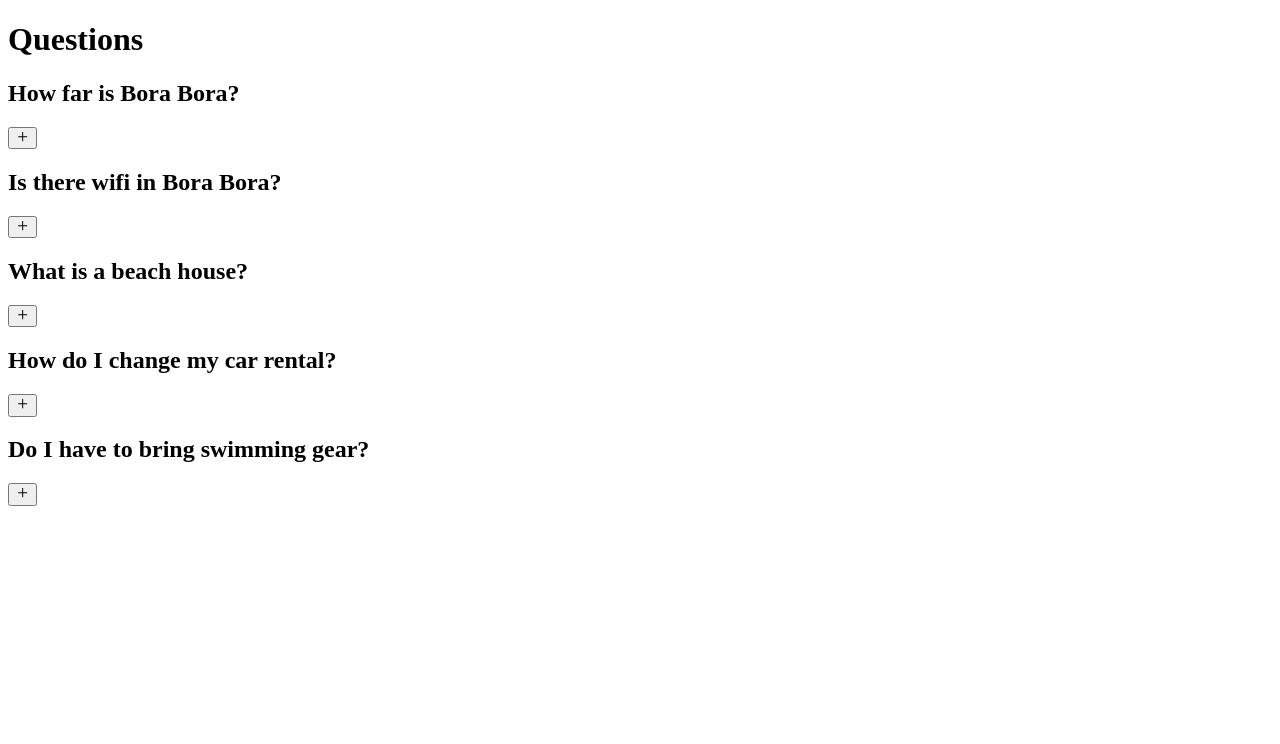
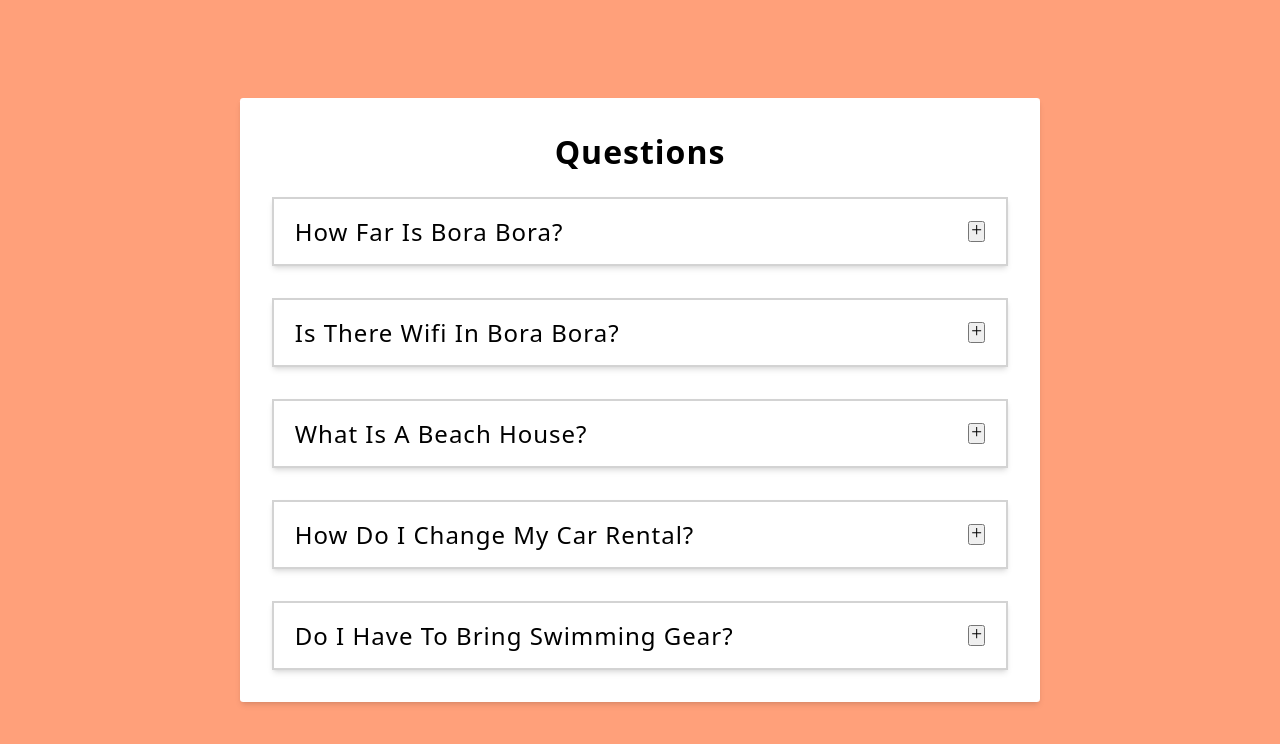
Before and after one commit to sun-n-y/questions, a React (Vite) app: page / in a window 1280 px wide. Shown: the top 744 px of the page. Built offline with nearby package versions, Linux system fonts and the light colour scheme.

Commit message:
add css checkpoint

```diff
--- a/src/Questions.jsx
+++ b/src/Questions.jsx
@@ -4,9 +4,11 @@ const Questions = ({ questions }) => {
   return (
     <>
       <h1>Questions</h1>
-      {questions.map((question) => {
-        return <SingleQuestion {...question} key={question.id} />;
-      })}
+      <div className="questions">
+        {questions.map((question) => {
+          return <SingleQuestion {...question} key={question.id} />;
+        })}
+      </div>
     </>
   );
 };
--- a/src/index.css
+++ b/src/index.css
@@ -0,0 +1,60 @@
+* {
+    margin: 0;
+    padding: 0;
+    box-sizing: border-box;
+}
+
+body {
+    text-transform: capitalize;
+    font-family: system-ui, -apple-system, BlinkMacSystemFont, 'Segoe UI', Roboto, Oxygen, Ubuntu, Cantarell, 'Open Sans', 'Helvetica Neue', sans-serif;
+    background-color: lightsalmon;
+    display: grid;
+    place-content: center;
+    height: 100vh;
+}
+
+main {
+    background-color: white;
+    width: 80vw;
+    padding: 2rem;
+    border-radius: .2rem;
+    box-shadow: 0 4px 6px -1px rgb(0 0 0 / 0.1), 0 2px 4px -2px rgb(0 0 0 / 0.1);
+    margin: 0 auto;
+    max-width: 800px;
+}
+
+h1 {
+    text-align: center;
+    letter-spacing: 1px;
+}
+
+.questions {
+    margin-top: 1.5rem;
+    display: flex;
+    flex-direction: column;
+    row-gap: 2rem;
+}
+
+.single-question {
+    border: 2px solid lightgray;
+    padding: 1rem;
+    box-shadow: 0 4px 6px -1px rgb(0 0 0 / 0.1), 0 2px 4px -2px rgb(0 0 0 / 0.1);
+}
+
+header {
+    display: flex;
+    justify-content: space-between;
+    align-items: center;
+    padding: 0 .3rem;
+}
+
+.question {
+    letter-spacing: 1px;
+    font-weight: lighter;
+}
+
+.info {
+    padding: 0 .3rem;
+    line-height: 2rem;
+    color: lightslategray;
+}
```
